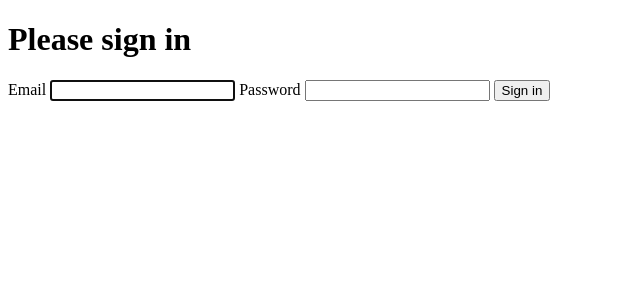
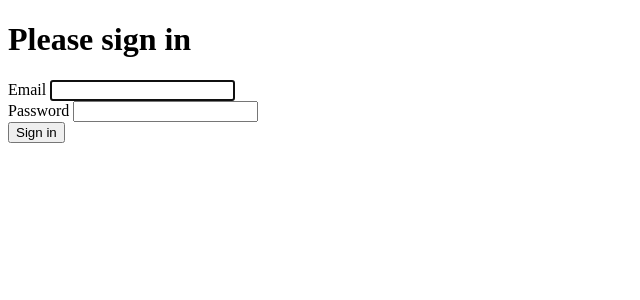
Before and after one commit to GangneuxA/BouleUp, a Symfony app: template templates/security/login.html.twig in a window 1280 px wide. Shown: the part 130-430 px from the top of the page, without its empty margins (0-640 px from the left). Run offline with Twig, Linux system fonts and the light colour scheme; the template is opened without the code that fills it, so the values that code supplies are empty; some libraries are stand-ins or nearby versions.

Commit message:
Login page
login.html modification

```diff
--- a/templates/security/login.html.twig
+++ b/templates/security/login.html.twig
@@ -1,42 +1,30 @@
 {% extends 'base.html.twig' %}
 
-{% block title %}Log in!{% endblock %}
+{% block title %}Log In!{% endblock %}
 
 {% block body %}
-<form method="post">
-    {% if error %}
-        <div class="alert alert-danger">{{ error.messageKey|trans(error.messageData, 'security') }}</div>
-    {% endif %}
+<div class="container">
+    <div class="row">
+        <div class="login-form bg-light mt-4 p-4">
+            <form method="post" class="row g-3">
+                <h1 class="h3 mb-3 font-weight-normal">Please sign in</h1>
 
-    {% if app.user %}
-        <div class="mb-3">
-            You are logged in as {{ app.user.userIdentifier }}, <a href="{{ path('app_logout') }}">Logout</a>
+                <div class="col-12">
+                    <label for="inputEmail">Email</label>
+                    <input type="email" name="email" id="inputEmail" class="form-control" required autofocus>
+                </div>
+                <div class="col-12">
+                    <label for="inputPassword">Password</label>
+                    <input type="password" name="password" id="inputPassword" class="form-control" required>
+                </div>
+
+                <div class="col-12">
+                    <button class="btn btn-lg btn-primary float-end" type="submit">
+                        Sign in
+                    </button>
+                </div>
+            </form>
         </div>
-    {% endif %}
-
-    <h1 class="h3 mb-3 font-weight-normal">Please sign in</h1>
-    <label for="inputEmail">Email</label>
-    <input type="email" value="{{ last_username }}" name="email" id="inputEmail" class="form-control" autocomplete="email" required autofocus>
-    <label for="inputPassword">Password</label>
-    <input type="password" name="password" id="inputPassword" class="form-control" autocomplete="current-password" required>
-
-    <input type="hidden" name="_csrf_token"
-           value="{{ csrf_token('authenticate') }}"
-    >
-
-    {#
-        Uncomment this section and add a remember_me option below your firewall to activate remember me functionality.
-        See https://symfony.com/doc/current/security/remember_me.html
-
-        <div class="checkbox mb-3">
-            <label>
-                <input type="checkbox" name="_remember_me"> Remember me
-            </label>
-        </div>
-    #}
-
-    <button class="btn btn-lg btn-primary" type="submit">
-        Sign in
-    </button>
-</form>
+    </div>
+</div>
 {% endblock %}
```
Also changed, not shown: 1 other file.
